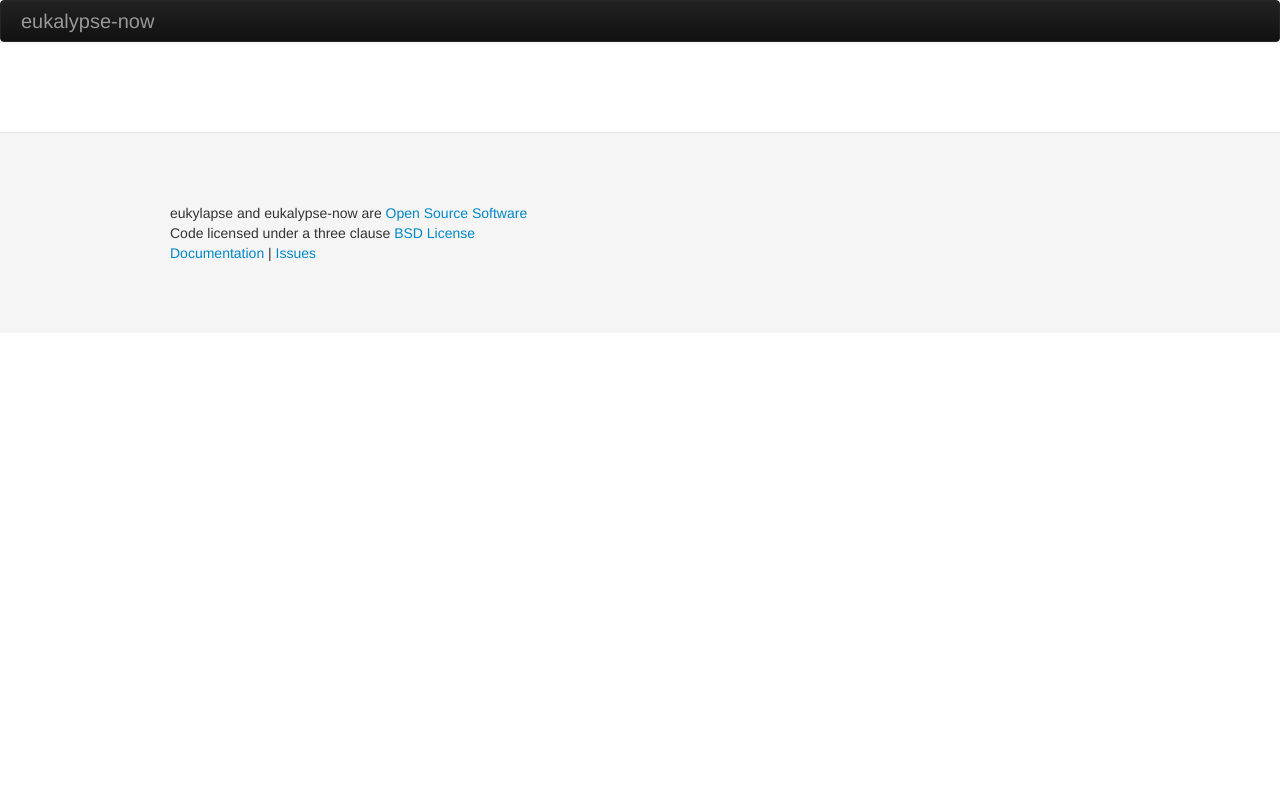
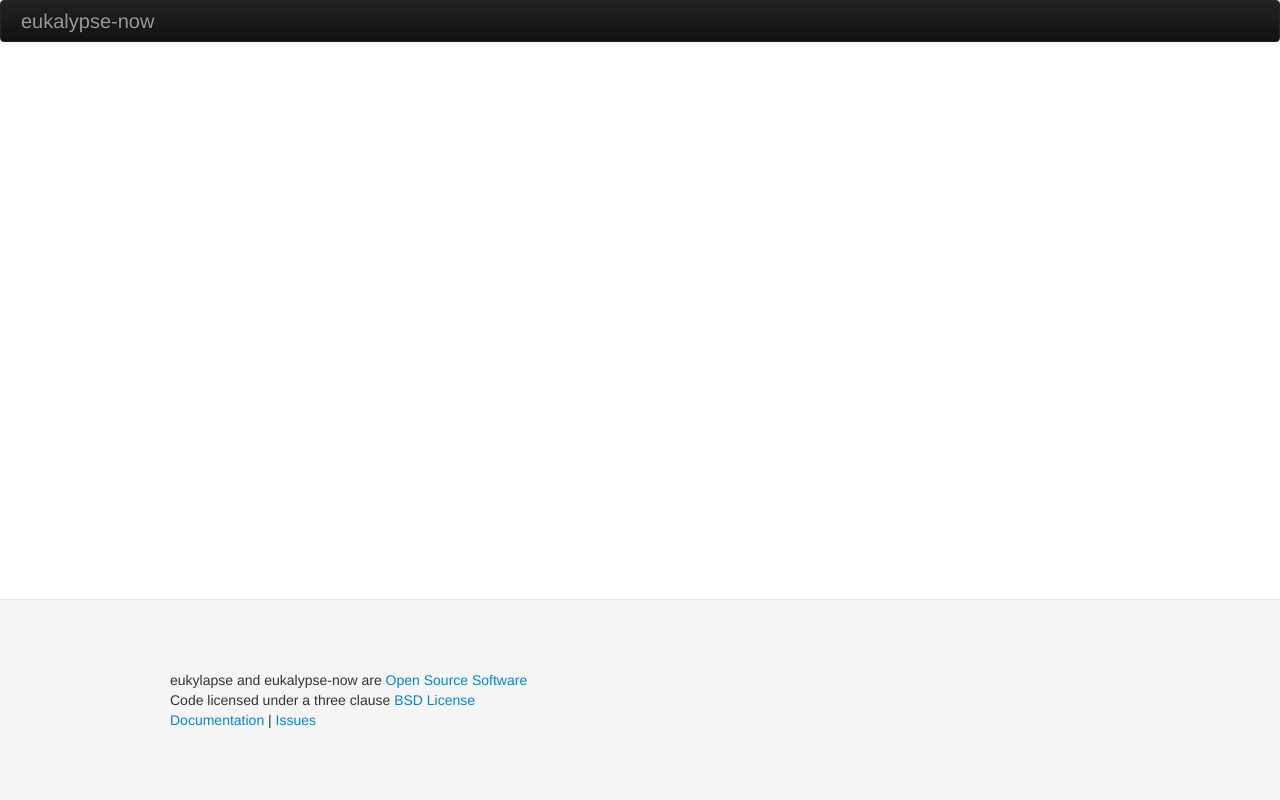
Before and after one commit to kinkerl/eukalypse_now, a Django app: template src/eukalypse_now/templates/eukalypse_now/root.html in a window 1280 px wide. Run offline with Django 3.2, Linux system fonts and the light colour scheme; the template is opened without the code that fills it, so the values that code supplies are empty; some libraries are stand-ins or nearby versions.

Commit message:
Footer Position

```diff
--- a/src/eukalypse_now/static/css/custom.css
+++ b/src/eukalypse_now/static/css/custom.css
@@ -1,7 +1,21 @@
+html, body { height: 100%; }
+
+.wrapper {
+    min-height: 100%;
+    position: relative;
+    width: 100%;
+}
+
+.wrapper > .container {
+    padding-bottom: 200px;
+}
+
 .footer {
   padding: 70px 0;
   margin-top: 70px;
   border-top: 1px solid #e5e5e5;
   background-color: #f5f5f5;
-
+  position: absolute;
+  bottom: 0;
+  width: 100%;
 }
--- a/src/eukalypse_now/templates/eukalypse_now/root.html
+++ b/src/eukalypse_now/templates/eukalypse_now/root.html
@@ -6,6 +6,7 @@
     <link href="/static/css/custom.css" rel="stylesheet">
   </head>
   <body>
+    <div class="wrapper">
       <div class="navbar navbar-inverse">
         <div class="navbar-inner container">
           <a class="brand" href="/">eukalypse-now</a>
@@ -23,6 +24,8 @@
           <a href="http://eukalypse_now.readthedocs.org">Documentation</a> | <a href="https://github.com/kinkerl/eukalypse_now/issues?state=open">Issues</a>
       </div>
     </footer>
+    </div>
+
       <script src="http://code.jquery.com/jquery-latest.js"></script>
       <script src="/static/js/bootstrap.min.js"></script>
   </body>
```
Lines whose indentation alone changed are shown as unchanged.
